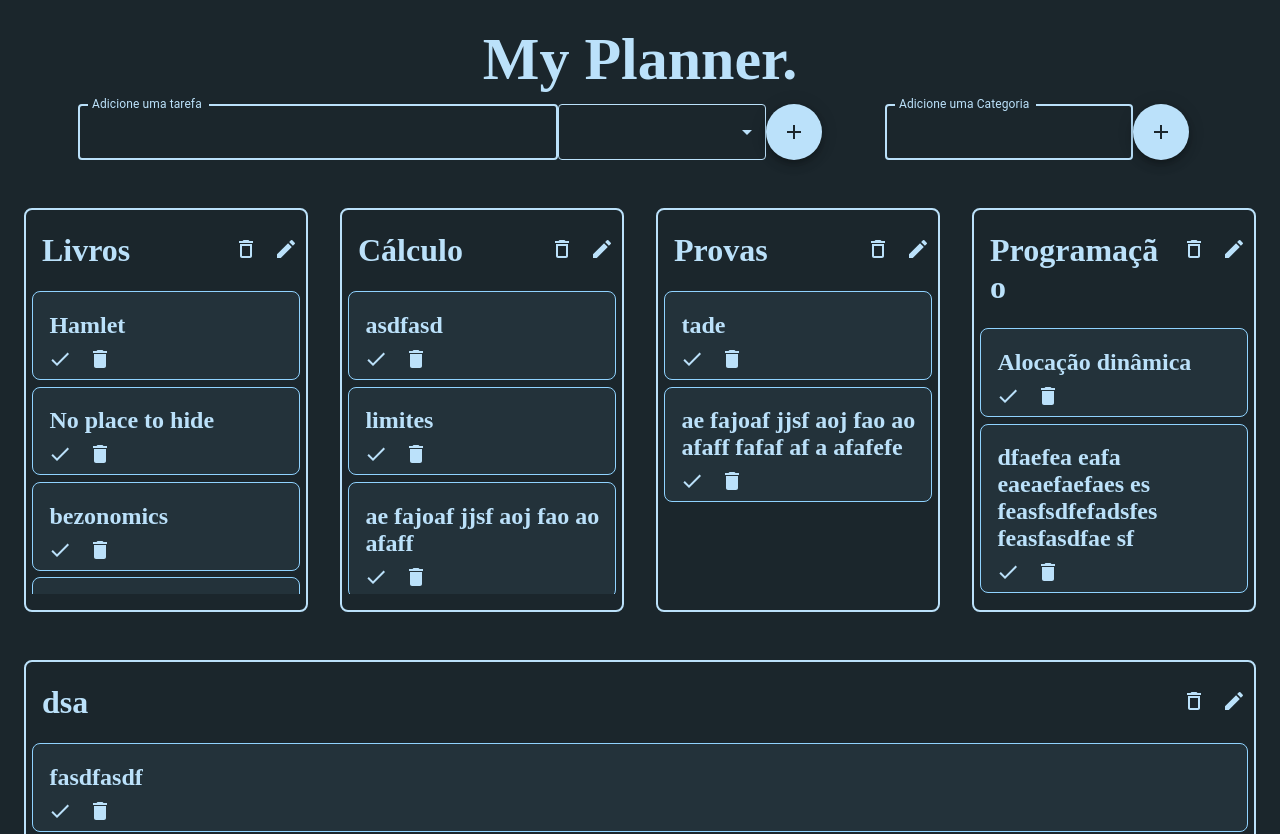
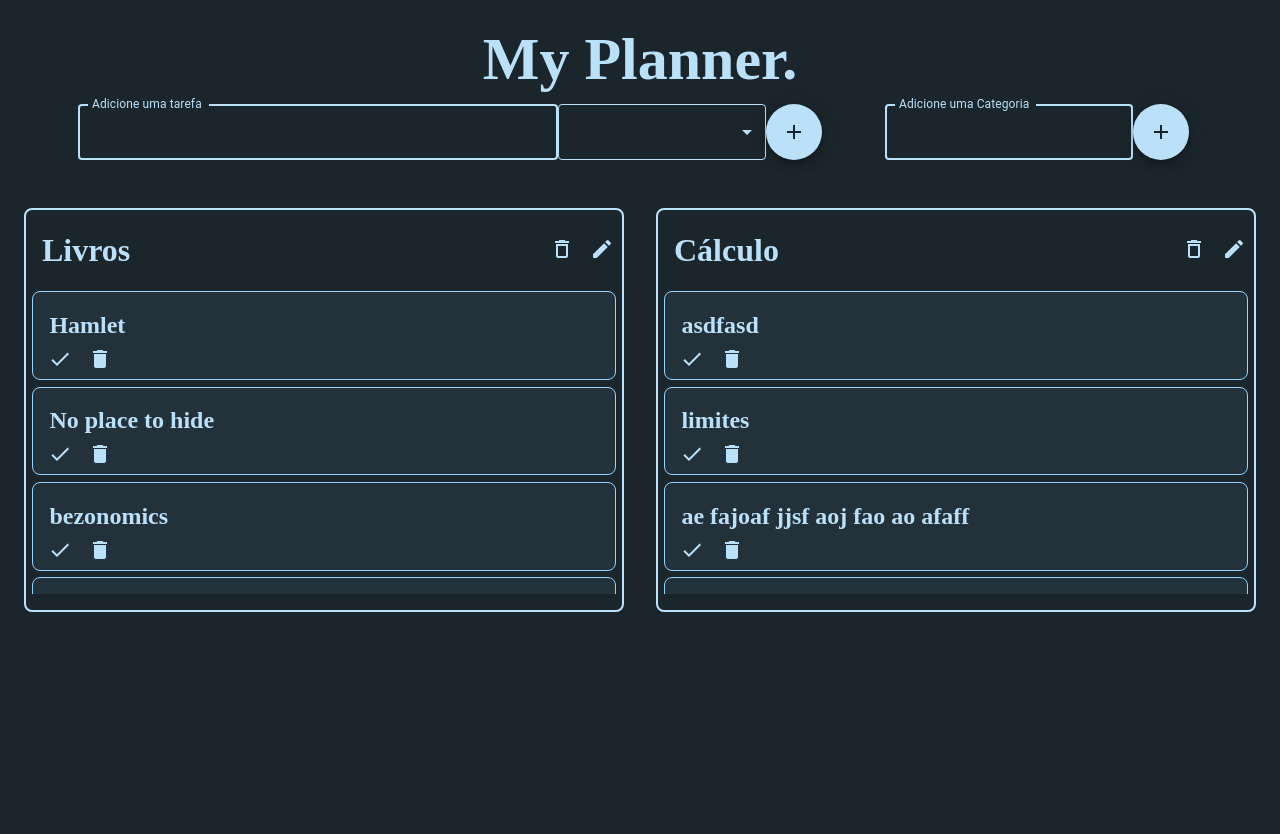
Before and after one commit to Caique27/My-Planner, a React (Create React App) app: page / in a window 1280 px wide. Shown: the top 834 px of the page. After the commit the page ends 800 px from the top, so only its background shows below. Built offline with nearby package versions, Linux system fonts and the light colour scheme; data requests are answered from the project's data file.

Commit message:
Funcionalidade de excluir categoria adicionada

```diff
--- a/db.json
+++ b/db.json
@@ -125,60 +125,6 @@
         }
       ],
       "id": 2
-    },
-    {
-      "nome": "Provas",
-      "tarefas": [
-        {
-          "title": "tade",
-          "status": "undone",
-          "category": "Provas",
-          "id": 1
-        },
-        {
-          "title": "ae fajoaf jjsf aoj fao ao afaff fafaf af a afafefe",
-          "status": "undone",
-          "category": "Provas",
-          "id": 3
-        }
-      ],
-      "id": 4
-    },
-    {
-      "nome": "Programação",
-      "tarefas": [
-        {
-          "title": "Alocação dinâmica",
-          "status": "undone",
-          "category": "Programação",
-          "id": 1
-        },
-        {
-          "title": "dfaefea eafa eaeaefaefaes es feasfsdfefadsfes feasfasdfae sf",
-          "status": "undone",
-          "category": "Programação",
-          "id": 2
-        }
-      ],
-      "id": 5
-    },
-    {
-      "nome": "dsa",
-      "tarefas": [
-        {
-          "title": "fasdfasdf",
-          "status": "undone",
-          "category": "dsa",
-          "id": 1
-        },
-        {
-          "title": "fasdfasdfafdsfds",
-          "status": "undone",
-          "category": "dsa",
-          "id": 2
-        }
-      ],
-      "id": 6
     }
   ]
 }
--- a/src/App.js
+++ b/src/App.js
@@ -9,7 +9,9 @@ import {
 	buscarDados,
 	criarCategoria,
 	criarTarefa,
+	excluirCategoria,
 } from "./axios/actions.js";
+import { excluir } from "./axios/api";
 
 function App() {
 	//const [dados,setDados] = useState("")
@@ -38,6 +40,10 @@ function App() {
 		setMensagem(await criarTarefa(nome, categoriaEscolhida));
 	}
 
+	async function apagarCategoria(id) {
+		setMensagem(await excluirCategoria(id));
+	}
+
 	return (
 		<ThemeProvider theme={theme}>
 			<div>
@@ -54,7 +60,10 @@ function App() {
 				</section>
 				<main className="App-main">
 					{categorias.map((categoria) => (
-						<Lista data={categoria} />
+						<Lista
+							data={categoria}
+							deleteCategoria={apagarCategoria}
+						/>
 					))}
 				</main>
 				<Snackbar
--- a/src/axios/actions.js
+++ b/src/axios/actions.js
@@ -16,32 +16,46 @@ export async function listaCategorias() {
 export async function criarCategoria(nome) {
 	var nomesCategorias = await listaCategorias();
 	if (nome.length == 0) {
-
-
-    return( {open:true,error:true,message:'Preencha o nome da nova categoria'})
+		return {
+			open: true,
+			error: true,
+			message: "Preencha o nome da nova categoria",
+		};
 	} else if (nomesCategorias.includes(nome)) {
-
-    return( {open:true,error:true,message:`a categoria ${nome} já existe`})
-
+		return {
+			open: true,
+			error: true,
+			message: `a categoria ${nome} já existe`,
+		};
 	} else {
-
 		var novaCategoria = {
 			nome: nome,
 			tarefas: [],
 		};
-    try{adicionar("/categorias", novaCategoria);
-    }catch(error){
-      return({open:true,error:true,message:"erro ao enviar a tarefa"})
+		try {
+			adicionar("/categorias", novaCategoria);
+		} catch (error) {
+			return {
+				open: true,
+				error: true,
+				message: "erro ao enviar a tarefa",
+			};
 		}
-    return( {open:true,error:false,message:`A nova categoria foi criada`})
+		return {
+			open: true,
+			error: false,
+			message: `A nova categoria foi criada`,
+		};
 	}
 }
 
 export async function criarTarefa(nome, categoria) {
 	if (categoria.length == 0 || nome.length == 0) {
-
-    return({open:true,error:true,message:'Preencha o nome e a categoria'})
-
+		return {
+			open: true,
+			error: true,
+			message: "Preencha o nome e a categoria",
+		};
 	} else {
 		var data = await buscarDados();
 		var categoriaTarefa;
@@ -51,39 +65,63 @@ export async function criarTarefa(nome, categoria) {
 			}
 		}
 
-    var listaIDs = []
-
+		var listaIDs = [];
 
 		var novaTarefa = {
-      title:nome,
-      status:"undone",
-      category:categoria,
-      id:getLowestId()
+			title: nome,
+			status: "undone",
+			category: categoria,
+			id: getLowestId(),
+		};
+
+		var listaTarefas = [...categoriaTarefa.tarefas, novaTarefa];
+
+		categoriaTarefa.tarefas = listaTarefas;
+		try {
+			atualizar(`/categorias/${categoriaTarefa.id}`, categoriaTarefa);
+		} catch (error) {
+			return {
+				open: true,
+				error: true,
+				message: "erro ao enviar a tarefa",
+			};
 		}
 
-    var listaTarefas = [...categoriaTarefa.tarefas, novaTarefa]
-
-    categoriaTarefa.tarefas = listaTarefas
-    try{
-      atualizar(`/categorias/${categoriaTarefa.id}`,categoriaTarefa)
-    }catch(error){
-      return({open:true,error:true,message:"erro ao enviar a tarefa"})
+		return {
+			open: true,
+			error: false,
+			message: "Tarefa enviada com sucesso",
+		};
 	}
 
-    return({open:true,error:false,message:'Tarefa enviada com sucesso'})
-
+	function getLowestId() {
+		for (var a = 0; a < categoriaTarefa.tarefas.length; a++) {
+			listaIDs.push(categoriaTarefa.tarefas[a].id);
 		}
-  function getLowestId(){
-    for(var a = 0; a< categoriaTarefa.tarefas.length;a++){
-      listaIDs.push(categoriaTarefa.tarefas[a].id)
-
-    }
-    if(listaIDs.length==0){
-      return 1
-    }else{
-      for(var c=1;c<=listaIDs.length+1;c++){
-        if(!listaIDs.includes(c)){return c}
+		if (listaIDs.length == 0) {
+			return 1;
+		} else {
+			for (var c = 1; c <= listaIDs.length + 1; c++) {
+				if (!listaIDs.includes(c)) {
+					return c;
 				}
 			}
 		}
 	}
+}
+export async function excluirCategoria(id) {
+	try {
+		await excluir(`/categorias/${id}`);
+	} catch {
+		return {
+			open: true,
+			error: true,
+			message: "Erro ao excluir a categoria",
+		};
+	}
+	return {
+		open: true,
+		error: false,
+		message: "Categoria excluída com sucesso",
+	};
+}
--- a/src/components/Lista.css
+++ b/src/components/Lista.css
@@ -35,7 +35,7 @@
 
   /* Handle */
   ::-webkit-scrollbar-thumb {
-    background: #BBE1FA;
+    background: #7eafcf;
     border-radius: 10px;
   }
 
@@ -54,3 +54,13 @@
   display:flex ;
   flex-direction: row;
 }
+
+
+.dialog-style{
+  background-color: #1B262C;
+  color: #BBE1FA;
+}
+.Lista-dialog-buttons{
+  margin-left: 8rem;
+  margin-top: 1rem;
+}
--- a/src/components/Lista.jsx
+++ b/src/components/Lista.jsx
@@ -1,19 +1,33 @@
 import React, { useState } from "react";
 import Tarefa from "./Tarefa.jsx";
 import "./Lista.css";
-
-import { IconButton, Tooltip } from "@mui/material";
+import {
+	Button,
+	IconButton,
+	Tooltip,
+	Dialog,
+	DialogTitle,
+	DialogContent,
+	DialogContentText,
+} from "@mui/material";
 import DeleteOutlineIcon from "@mui/icons-material/DeleteOutline";
 import EditIcon from "@mui/icons-material/Edit";
 
-function Lista({ data }) {
+function Lista({ data, deleteCategoria }) {
+	const [openDialog, setOpenDialog] = useState(false);
 	return (
 		<div className="Lista-div">
 			<header className="Lista-header">
 				<h1 className="Lista-titulo">{data.nome}</h1>
+
 				<section className="Lista-icons">
 					<Tooltip title="Excluir Categoria" arrow>
-						<IconButton color="fourth">
+						<IconButton
+							color="fourth"
+							onClick={() => {
+								setOpenDialog(true);
+							}}
+						>
 							<DeleteOutlineIcon />
 						</IconButton>
 					</Tooltip>
@@ -30,6 +44,36 @@ function Lista({ data }) {
 					<Tarefa dados={tarefa} />
 				))}
 			</p>
+			<Dialog open={openDialog} className="Lista-dialog">
+				<DialogTitle className="dialog-style">
+					{"Excluir Categoria"}
+				</DialogTitle>
+
+				<DialogContent className="dialog-style">
+					<DialogContentText color="fourth" className="dialog-style">
+						Tem certeza que deseja excluir a categoria?
+					</DialogContentText>
+					<div className="Lista-dialog-buttons">
+						<Button
+							color="fourth"
+							onClick={() => {
+								setOpenDialog(false);
+							}}
+						>
+							Não
+						</Button>
+						<Button
+							color="fourth"
+							variant="outlined"
+							onClick={() => {
+								deleteCategoria(data.id);
+							}}
+						>
+							Sim, excluir
+						</Button>
+					</div>
+				</DialogContent>
+			</Dialog>
 		</div>
 	);
 }
```
Lines whose indentation alone changed are shown as unchanged.
